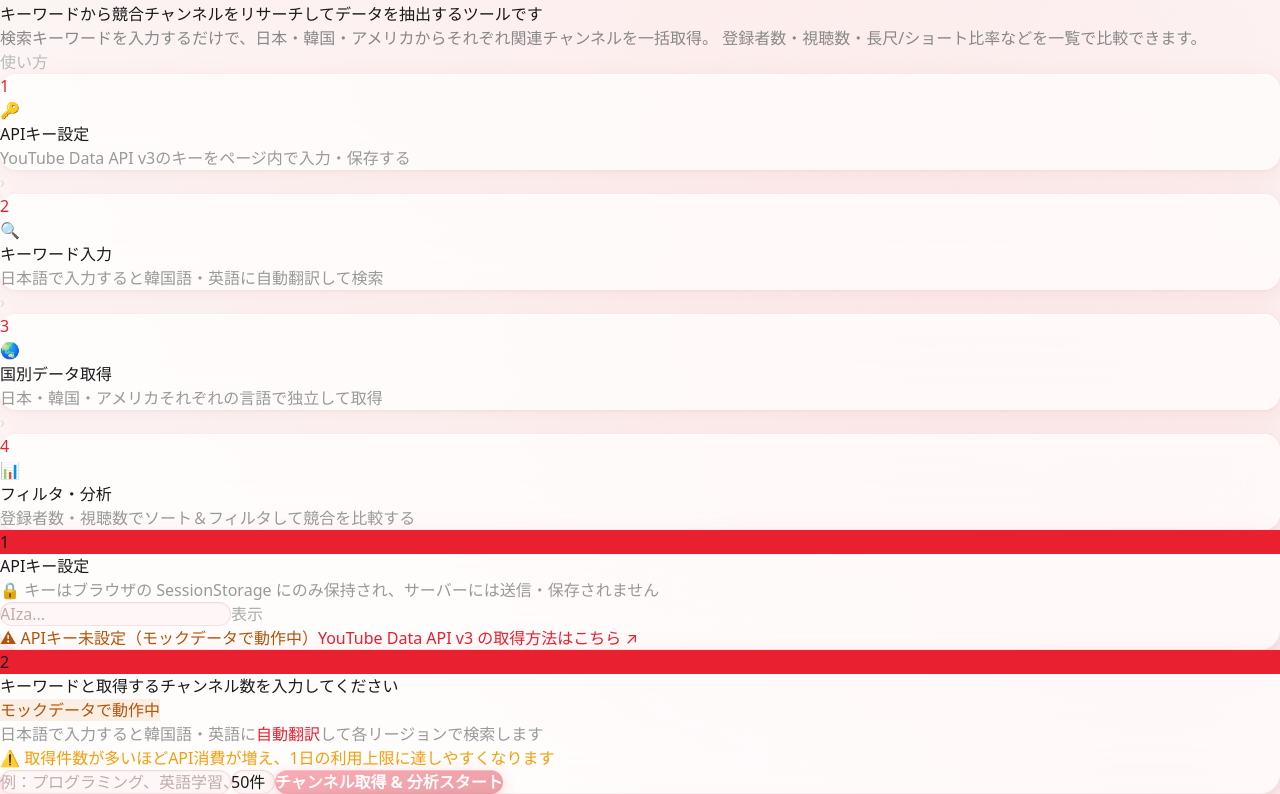
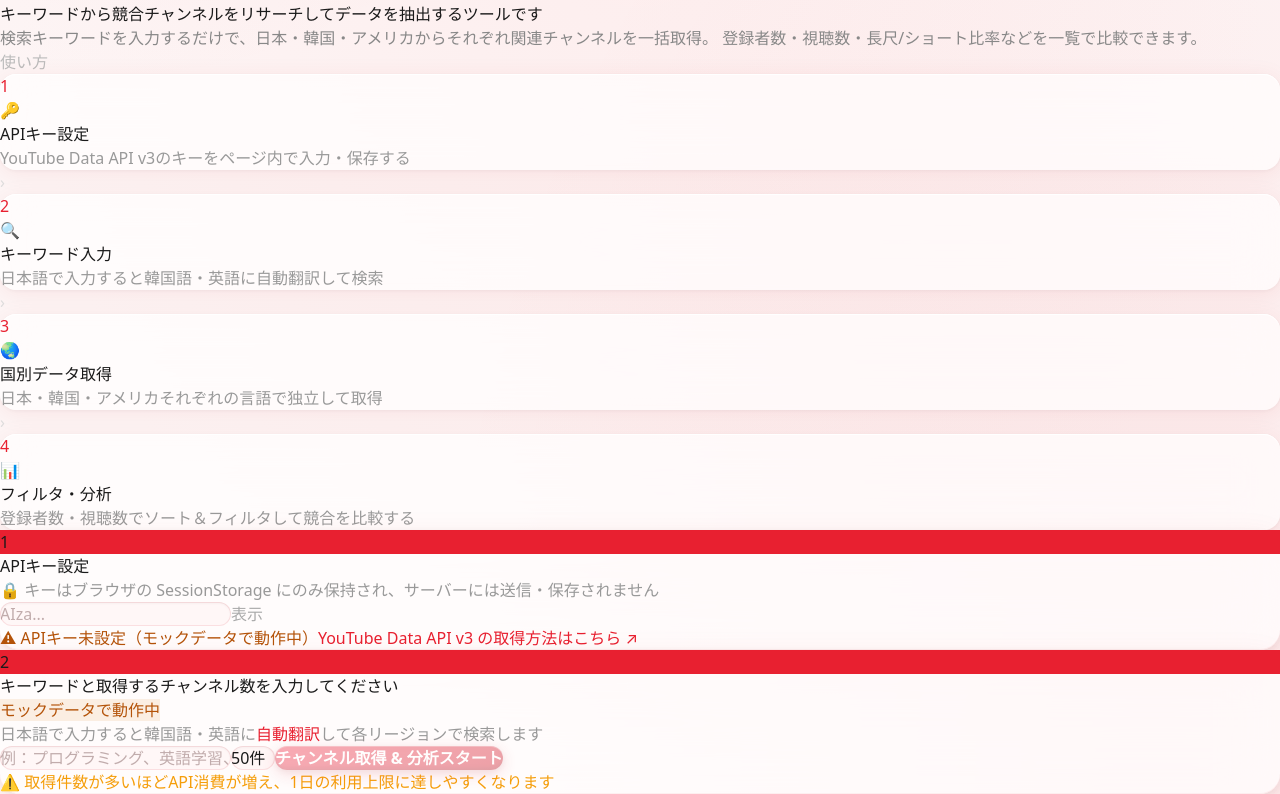
Before and after one commit to yohei-matsui/eaval-youtube-channel-datareserch, a React (Vite) app: page / in a window 1280 px wide. Shown: the part 1102-1896 px from the top of the page. Built offline with nearby package versions, Linux system fonts and the light colour scheme.

Commit message:
API消費注意文言を検索ボックスの下に移動

```diff
--- a/src/App.jsx
+++ b/src/App.jsx
@@ -195,11 +195,8 @@ export default function App() {
               </span>
             )}
           </div>
-          <p className="text-xs mb-3 ml-7" style={{ color: '#999' }}>
+          <p className="text-xs mb-4 ml-7" style={{ color: '#999' }}>
             日本語で入力すると韓国語・英語に<span style={{ color: '#e82030' }} className="font-medium">自動翻訳</span>して各リージョンで検索します
-          </p>
-          <p className="text-xs mb-3 ml-7" style={{ color: '#f59e0b' }}>
-            ⚠️ 取得件数が多いほどAPI消費が増え、1日の利用上限に達しやすくなります
           </p>
           <form onSubmit={handleSearch} className="flex gap-2">
             <input
@@ -228,6 +225,9 @@ export default function App() {
               {translating ? '翻訳中…' : anyLoading ? '検索中…' : 'チャンネル取得 & 分析スタート'}
             </button>
           </form>
+          <p className="text-xs mt-2 ml-1" style={{ color: '#f59e0b' }}>
+            ⚠️ 取得件数が多いほどAPI消費が増え、1日の利用上限に達しやすくなります
+          </p>
 
           {/* サジェストキーワード */}
           {hasSearched && (
```
